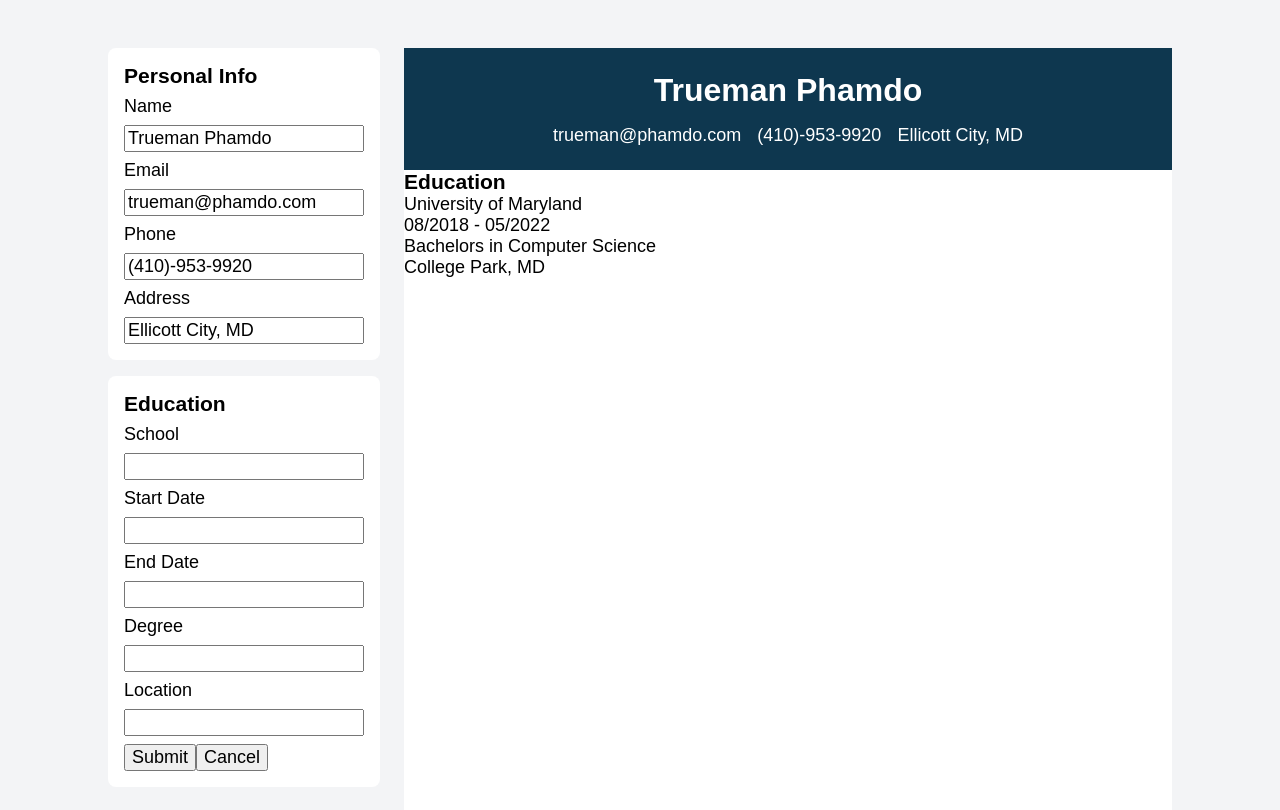
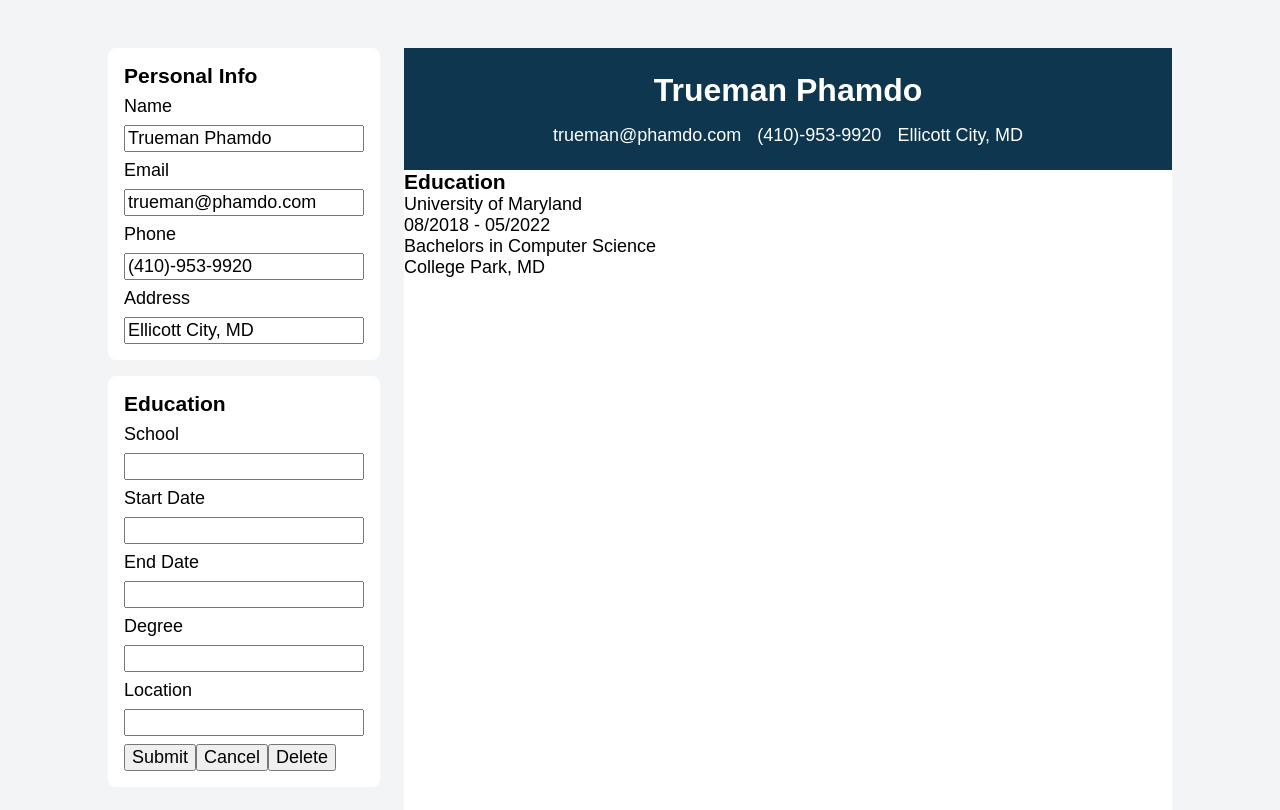
Before and after one commit to tphamdo/cv, a React (Vite) app: page / in a window 1280 px wide. Both pictures are taken after a click on the button "Add". Shown: the top 810 px of the page. Built offline with nearby package versions, Linux system fonts and the light colour scheme.

Commit message:
Add delete education entry button

```diff
--- a/src/App.jsx
+++ b/src/App.jsx
@@ -65,7 +65,13 @@ function Education({ educationList }) {
   );
 }
 
-function EducationForm({ setShowForm, education, setEducation, handleSubmit }) {
+function EducationForm({
+  education,
+  setEducation,
+  handleSubmit,
+  handleCancel,
+  handleDelete,
+}) {
   return (
     <form className="educationForm educationBody" onSubmit={handleSubmit}>
       <Input
@@ -101,11 +107,8 @@ function EducationForm({ setShowForm, education, setEducation, handleSubmit }) {
       />
       <div className="buttons">
         <input type="Submit" />
-        <input
-          type="button"
-          value="Cancel"
-          onClick={(e) => setShowForm(false)}
-        />
+        <input type="button" value="Cancel" onClick={handleCancel} />
+        <input type="button" value="Delete" onClick={handleDelete} />
       </div>
     </form>
   );
@@ -130,13 +133,23 @@ function EducationCard({ educationList, setEducationList }) {
     setShowForm(false);
   }
 
+  function handleCancel() {
+    setShowForm(false);
+  }
+
+  function handleDelete() {
+    setEducationList(educationList.filter((e) => e.id !== education.id));
+    setShowForm(false);
+  }
+
   if (showForm) {
     var body = (
       <EducationForm
-        setShowForm={setShowForm}
         education={education}
         setEducation={setEducation}
         handleSubmit={handleSubmit}
+        handleCancel={handleCancel}
+        handleDelete={handleDelete}
       />
     );
   } else {
```
